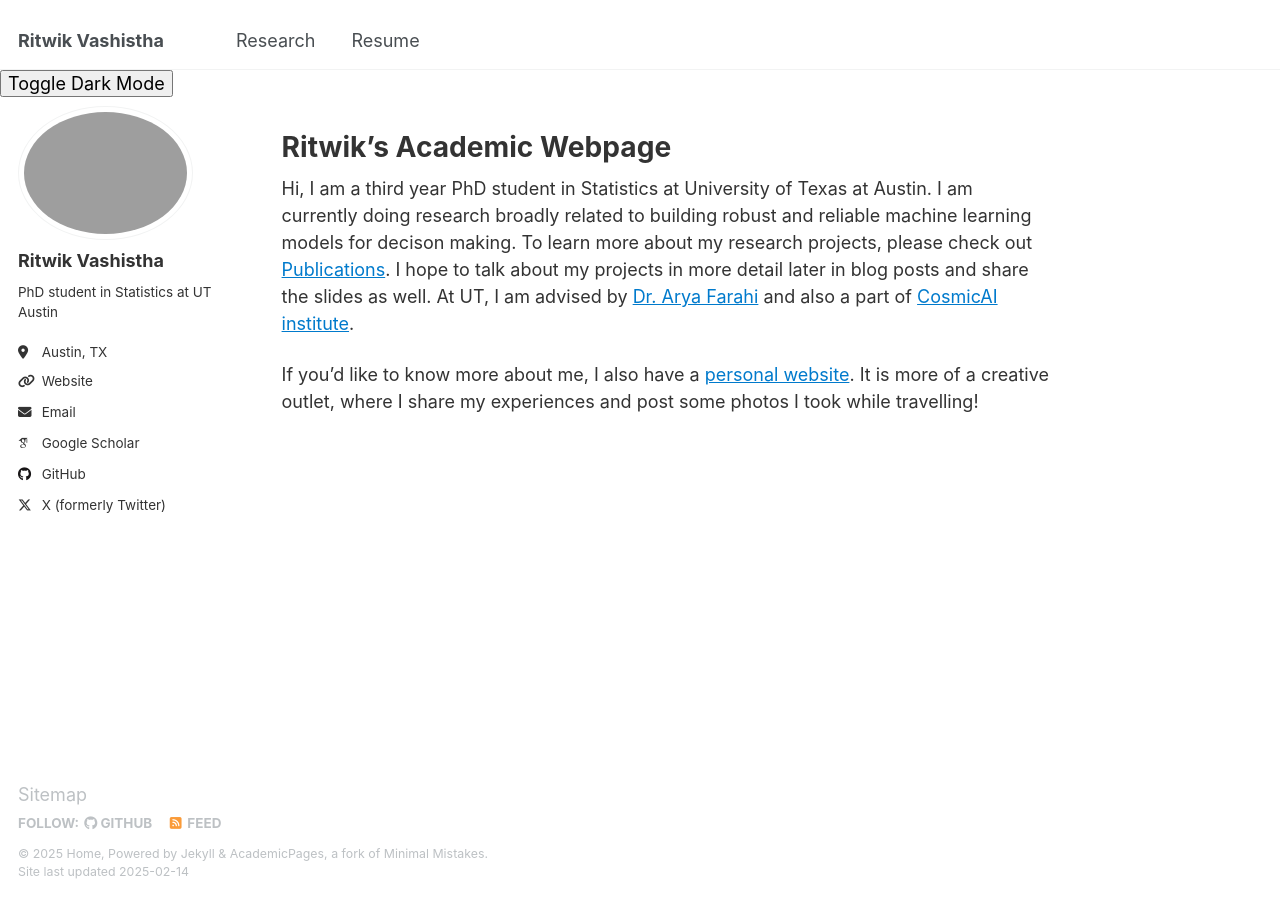
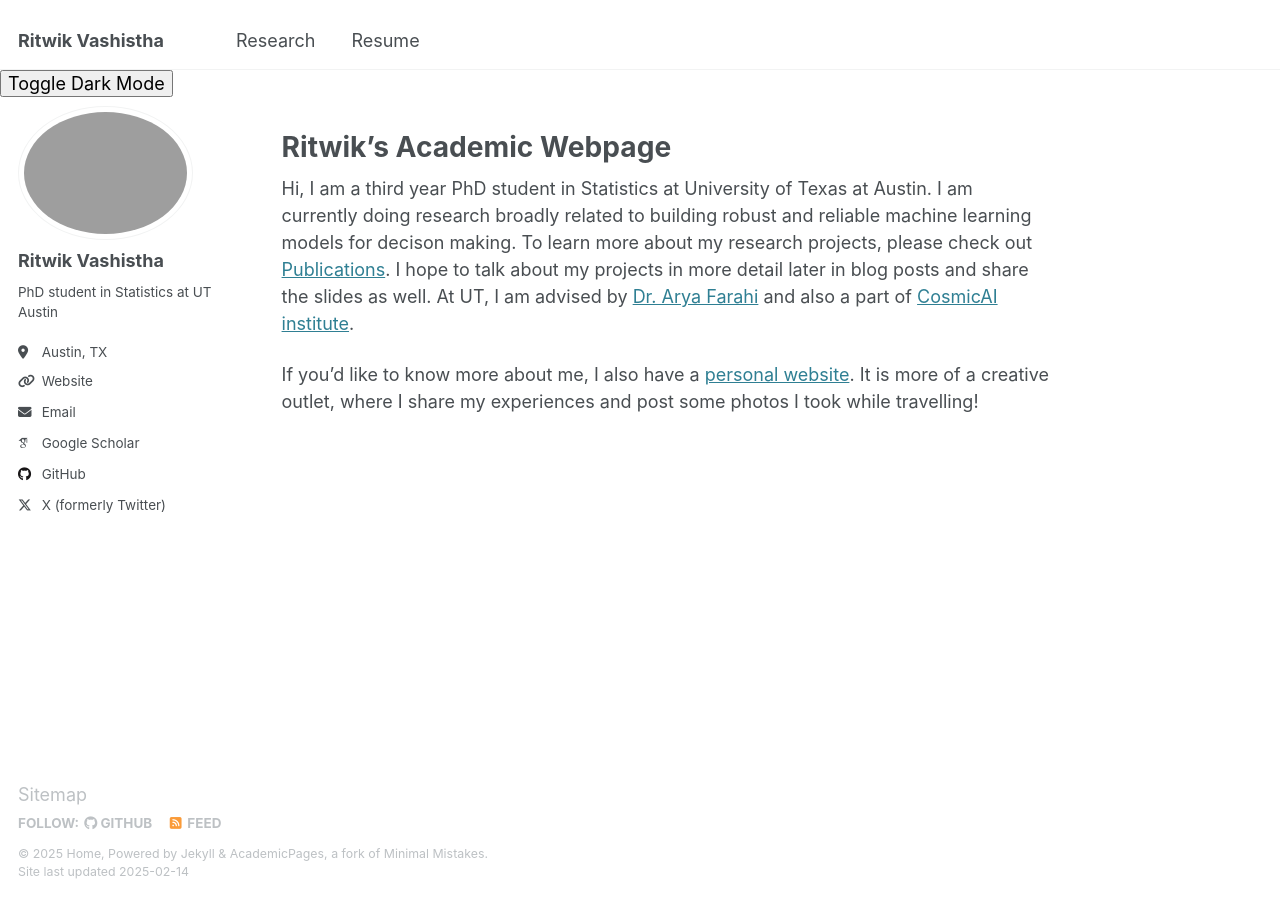
Before and after one commit to ritwikvashistha/ritwikvashistha.github.io, a Jekyll site: the page built from _pages/about.md, in a window 1280 px wide. Built offline with Jekyll 4.4.1, drawn with Linux system fonts in a browser that asks for light colours; some web fonts are replaced.

Commit message:
Update main.scss

```diff
--- a/assets/css/main.scss
+++ b/assets/css/main.scss
@@ -40,28 +40,3 @@
     "vendor/font-awesome/brands",
     "vendor/magnific-popup/magnific-popup"
 ;
-/* Default (light) mode styles */
-body {
-  background-color: #fff;
-  color: #333;
-}
-
-/* Dark mode styles */
-body.dark-mode {
-  background-color: #121212;
-  color: #e0e0e0;
-}
-
-/* Adjust links */
-a {
-  color: #007acc;
-}
-
-body.dark-mode a {
-  color: #66aaff;
-}
-
-/* Adjust other elements as needed */
-.container {
-  background-color: inherit;  /* or a specific color */
-}
```
